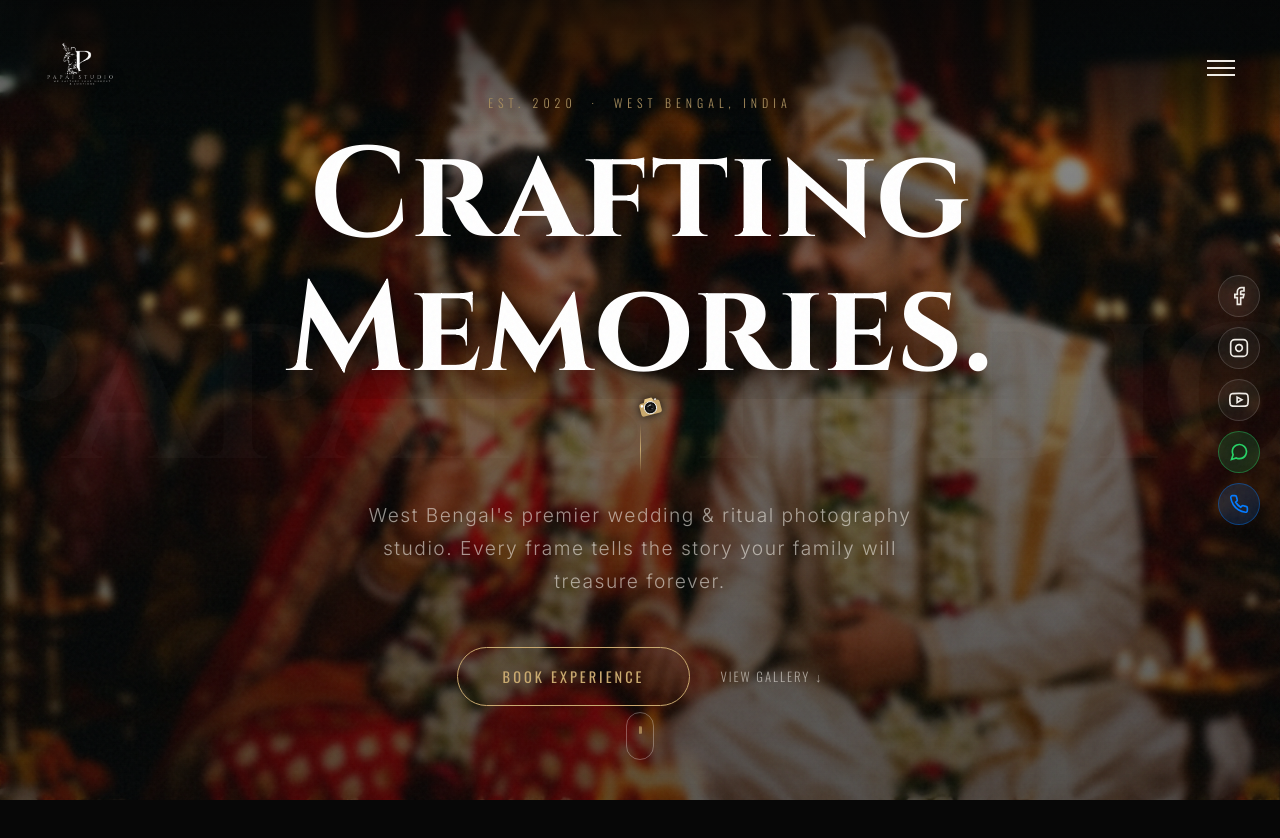
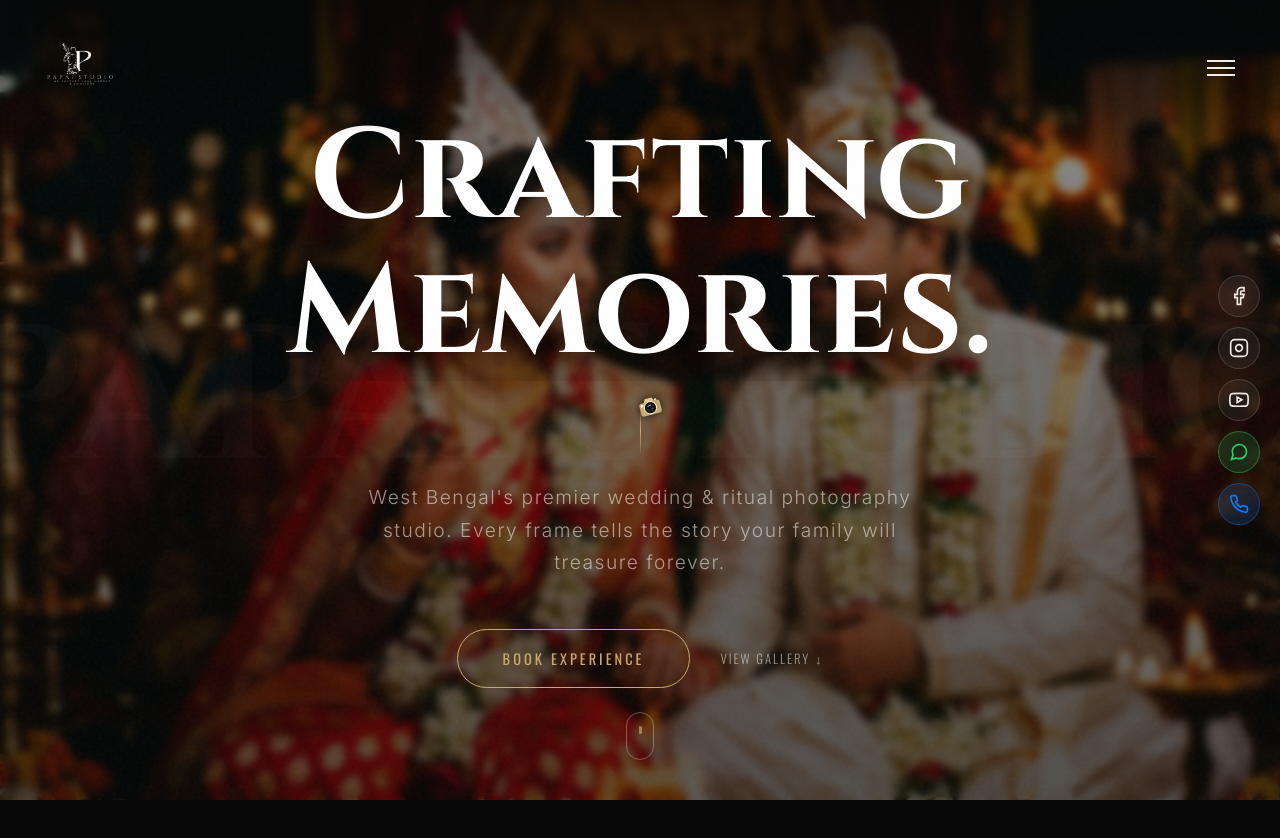
Before and after one commit to SuvadipPanja/Papai-Studio, a website built with Vite: page index.html in a window 1280 px wide. Shown: the top 838 px of the page. Built offline with nearby package versions, Linux system fonts and the light colour scheme; some packages are replaced by stand-ins of ours.

Commit message:
remove: EST. 2020 WEST BENGAL INDIA line from hero section

```diff
--- a/index.html
+++ b/index.html
@@ -124,7 +124,6 @@
                 <h1 class="hero-text-bg">PAPAI STUDIO</h1>
             </div>
             <div class="hero-content">
-                <p class="hero-tiny-top">EST. 2020 &nbsp;·&nbsp; WEST BENGAL, INDIA</p>
                 <h2 class="hero-title">
                     <span class="word">Crafting</span>
                     <span class="word">Memories.</span>
```
Also changed, not shown: dist/index.html.
